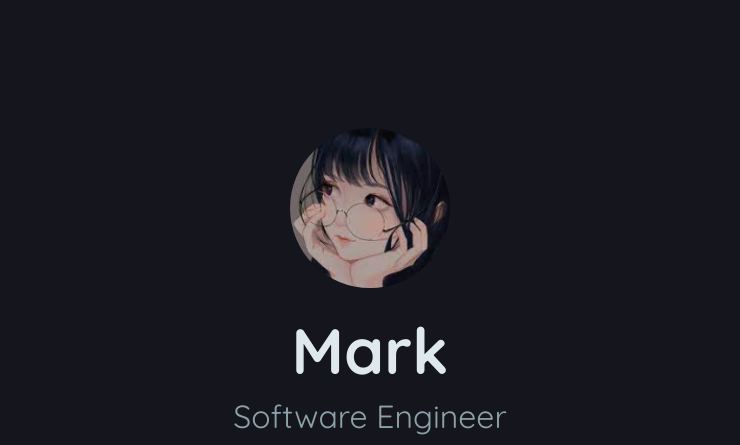
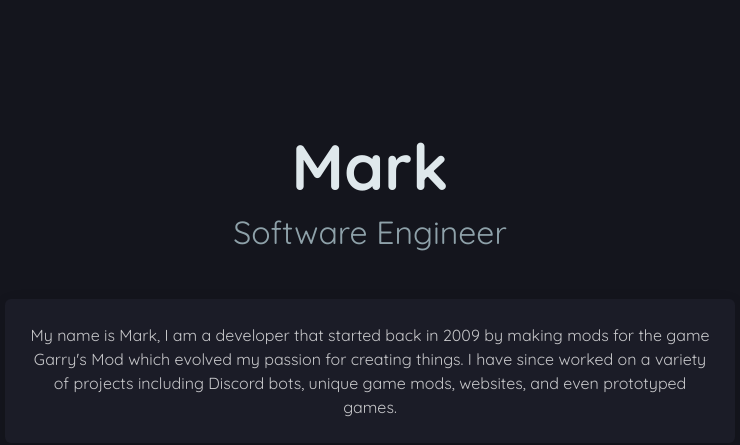
Before and after one commit to PlasmidEve/site, a plain HTML site: page index.html in a window 1280 px wide. Shown: the top 445 px of the page, without its empty margins (270-1010 px from the left). Drawn offline with nearby package versions, Linux system fonts and the light colour scheme.

Commit message:
Adjustments to the overall look of the site

```diff
--- a/index.html
+++ b/index.html
@@ -6,7 +6,7 @@
     <meta name="og:title" content="Mark's Portfolio"/>
     <meta name="description" content="My portfolio website">
     <meta name="og:description" content="My portfolio website"/>
-    <meta name="keywords" content="m4rkey,m4rkey,m4rkey,m4rkey,m4rkey">
+    <meta name="keywords" content="m4rkey, Mark Portfolio">
     <meta name="theme-color" content="#ac292f">
 
     <meta name="og:type" content="game"/>
@@ -31,7 +31,6 @@
 <div class="hero">
     <div class="container">
         <div class="text-center">
-            <img data-aos="fade-up" class="img-fluid" src="./assets/img/pfp.png" alt="Profile Picture">
             <h1 data-aos="fade-up">Mark</h1>
             <h2 data-aos="fade-up">Software Engineer</h2>
             <div class="row justify-content-center">
```
Also changed, not shown: assets/img/pfp.png (deleted).
